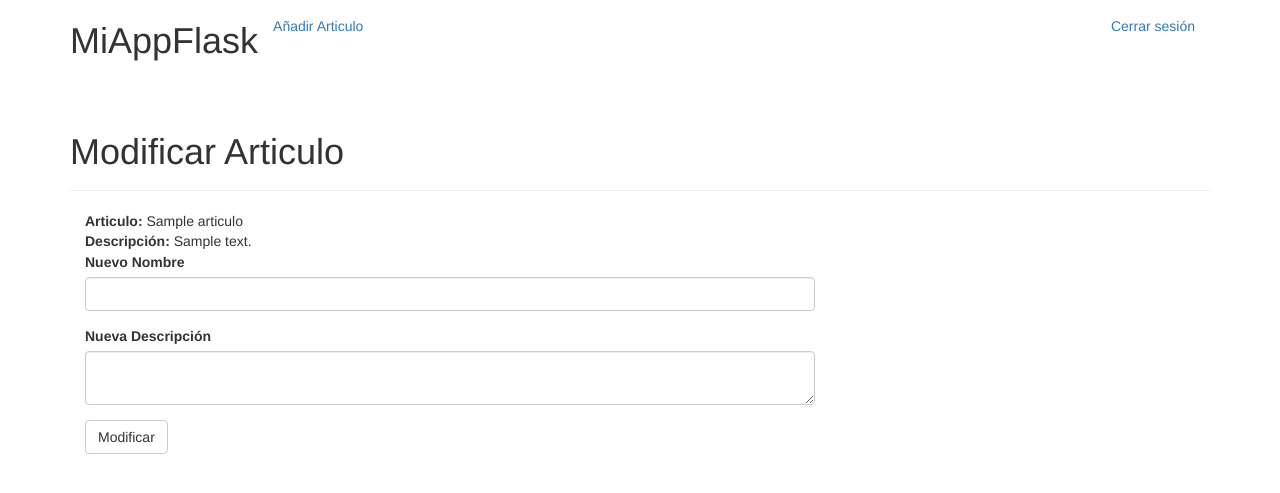
After one commit to afgarcia/MiAppFlask, a Flask app: page /Articulos/1/update in a window 1280 px wide. The commit adds this page. Shown: the top 493 px of the page. Run offline with Flask 2, Linux system fonts and the light colour scheme; a user stored in the database is signed in; tables that the repository leaves empty hold one stand-in row (values such as "Sample post"); some libraries are stand-ins or nearby versions.

Commit message:
Se incluye el modificar y el eliminar

```diff
--- a/miappflask/forms.py
+++ b/miappflask/forms.py
@@ -18,6 +18,7 @@ class RegisterForm(FlaskForm):
             raise ValidationError('Nombre de usuario ya está en uso.')
 
 
+
 class LoginForm(FlaskForm):
     username = StringField('Usuario', validators=[DataRequired()])
     password = PasswordField('Contraseña', validators=[DataRequired()])
@@ -29,3 +30,10 @@ class AddArticuloForm(FlaskForm):
     name = StringField('Nombre', validators=[DataRequired()])
     description = TextAreaField('Descripción', validators=[DataRequired()])
     submit = SubmitField('Guardar')
+
+
+
+class UpdateArticuloForm(FlaskForm):
+    name = StringField('Nuevo Nombre', validators=[DataRequired()])
+    description = TextAreaField('Nueva Descripción', validators=[DataRequired()])
+    submit = SubmitField('Modificar')
--- a/miappflask/templates/articulo.html
+++ b/miappflask/templates/articulo.html
@@ -16,4 +16,7 @@
         {% endfor %}
     </ul>
 </div>
+<div class="col-md-4">
+    <a href="{{ url_for('get_articulos') }}">Volver a Lista Principal</a>
+</div>
 {% endblock %}
--- a/miappflask/templates/base.html
+++ b/miappflask/templates/base.html
@@ -21,10 +21,10 @@
             {% endif %}
             <ul class="nav navbar-nav navbar-right">
                 {% if current_user.is_authenticated %}
-                <li><a href="{{ url_for('logout') }}">Log Out</a></li>
+                <li><a href="{{ url_for('logout') }}">Cerrar sesión</a></li>
                 {% else %}
-                <li><a href="{{ url_for('login') }}">Log In</a></li>
-                <li><a href="{{ url_for('register') }}">Register</a></li>
+                <li><a href="{{ url_for('login') }}">Iniciar sesión</a></li>
+                <li><a href="{{ url_for('register') }}">Registrar</a></li>
                 {% endif %}
             </ul>
         </div>
--- a/miappflask/templates/index.html
+++ b/miappflask/templates/index.html
@@ -2,4 +2,4 @@
 
 {% import "bootstrap/wtf.html" as wtf %}
 
-{% block title %}MiAppFlask{% endblock %}
+{% block title %}MiAppFlask {% endblock %}
--- a/miappflask/templates/login.html
+++ b/miappflask/templates/login.html
@@ -6,7 +6,7 @@
 
 {% block page_content %}
 <div class="page-header">
-    <h1>Login</h1>
+    <h1>Iniciar sesión</h1>
 </div>
 <div class="col-md-4">
     {{ wtf.quick_form(form) }}
--- a/miappflask/templates/register.html
+++ b/miappflask/templates/register.html
@@ -6,7 +6,7 @@
 
 {% block page_content %}
 <div class="page-header">
-    <h1>Register</h1>
+    <h1>Registro</h1>
 </div>
 <div class="col-md-4">
     {{ wtf.quick_form(form) }}
--- /dev/null
+++ b/miappflask/templates/update_articulo.html
@@ -0,0 +1,24 @@
+{% extends "base.html" %}
+
+{% import "bootstrap/wtf.html" as wtf %}
+
+{% block title %}Modificar Articulo{% endblock %}
+
+{% block page_content %}
+
+<div class="page-header">
+    <h1>Modificar Articulo</h1>
+</div>
+
+<div class="col-md-8">
+    <strong>Articulo:</strong> {{ articulo.name }}
+</div>
+<div class="col-md-8">
+    <strong>Descripción:</strong> {{ articulo.description }}
+</div>
+<div class="col-md-8"></div>
+<div class="col-md-8">
+    {{ wtf.quick_form(form) }}
+</div>
+
+{% endblock %}
--- a/miappflask/views.py
+++ b/miappflask/views.py
@@ -2,7 +2,7 @@ from flask import render_template, redirect, flash, url_for
 from flask_login import login_required, login_user, logout_user, current_user
 
 from miappflask import app
-from miappflask.forms import AddArticuloForm, LoginForm, RegisterForm
+from miappflask.forms import AddArticuloForm, UpdateArticuloForm, LoginForm, RegisterForm
 from miappflask.models import db, User, Articulo
 
 
@@ -55,6 +55,18 @@ def get_articulo(id):
         return render_template('403.html'), 403
     return render_template('articulo.html', articulo=articulo, articulos=articulos)
 
+@app.route('/Articulos/<int:id>/delete')
+@login_required
+def delete_articulo(id):
+    articulo = Articulo.query.filter_by(id=id).first()
+    if articulo is None:
+        return render_template('404.html'), 404
+    if articulo.user != current_user:
+        return render_template('403.html'), 403
+    db.session.delete(articulo)
+    db.session.commit()
+    flash('Tu articulo ha sido borrado')
+    return redirect(url_for('get_articulos'))
 
 @app.route('/articulos')
 @login_required
@@ -76,3 +88,23 @@ def add_articulo():
         flash('Tu articulo ha sido guardado')
         return redirect(url_for('get_articulos'))
     return render_template('add_articulo.html', form=form)
+
+@app.route('/Articulos/<int:id>/update', methods=['GET', 'POST'])
+@login_required
+def update_articulo(id):
+    form = UpdateArticuloForm()
+
+    articulo = Articulo.query.filter_by(id=id).first()
+    if articulo is None:
+        return render_template('404.html'), 404
+    if articulo.user != current_user:
+        return render_template('403.html'), 403
+
+    if form.validate_on_submit():
+        articulo.name = form.name.data
+        articulo.description = form.description.data
+        db.session.commit()
+        flash('Tu articulo ha sido modificado')
+        return redirect(url_for('get_articulos'))
+
+    return render_template('update_articulo.html', articulo=articulo, form=form)
```
Also changed, not shown: miappflask/templates/articulos.html (+8 -1 lines).
